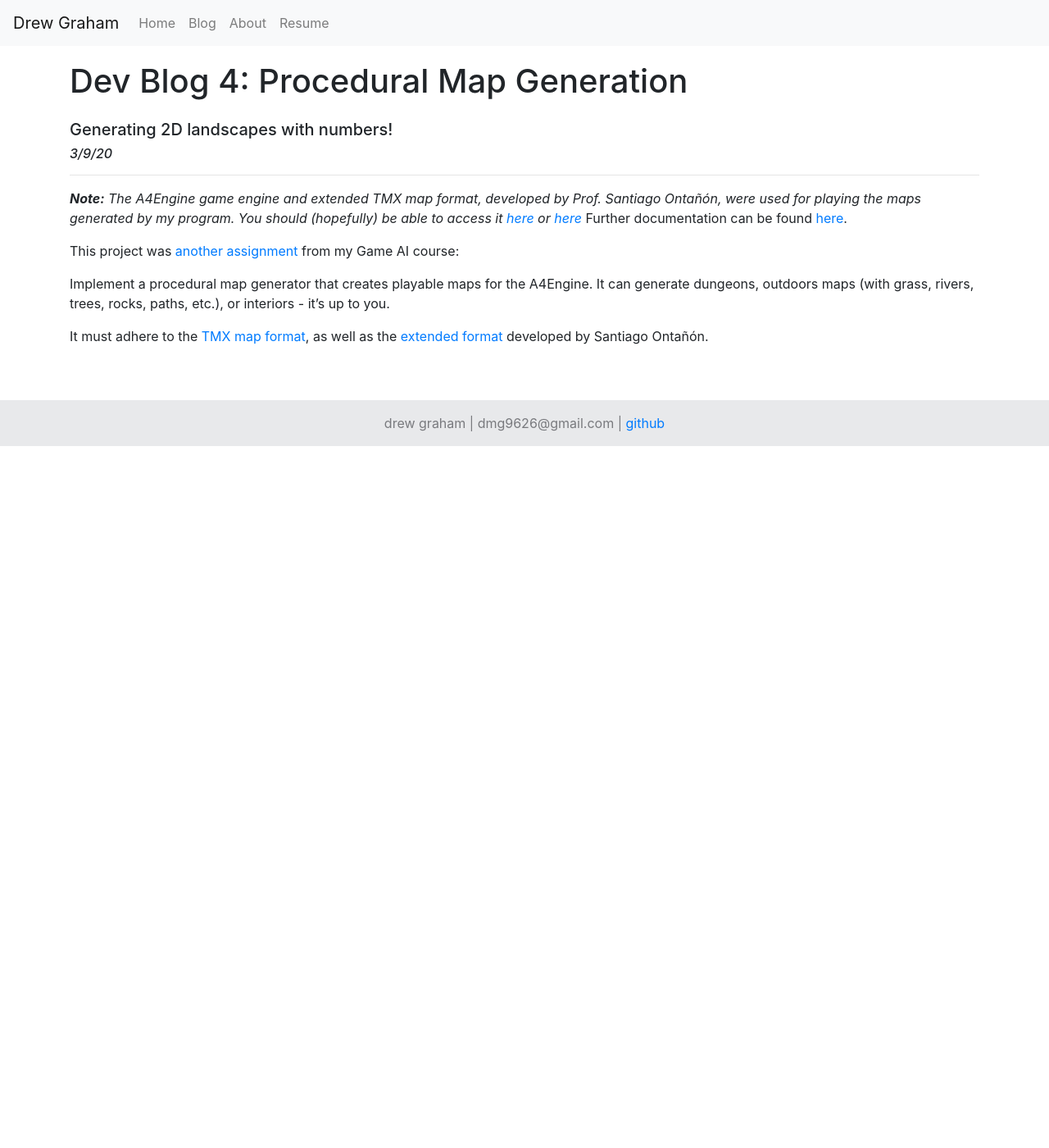
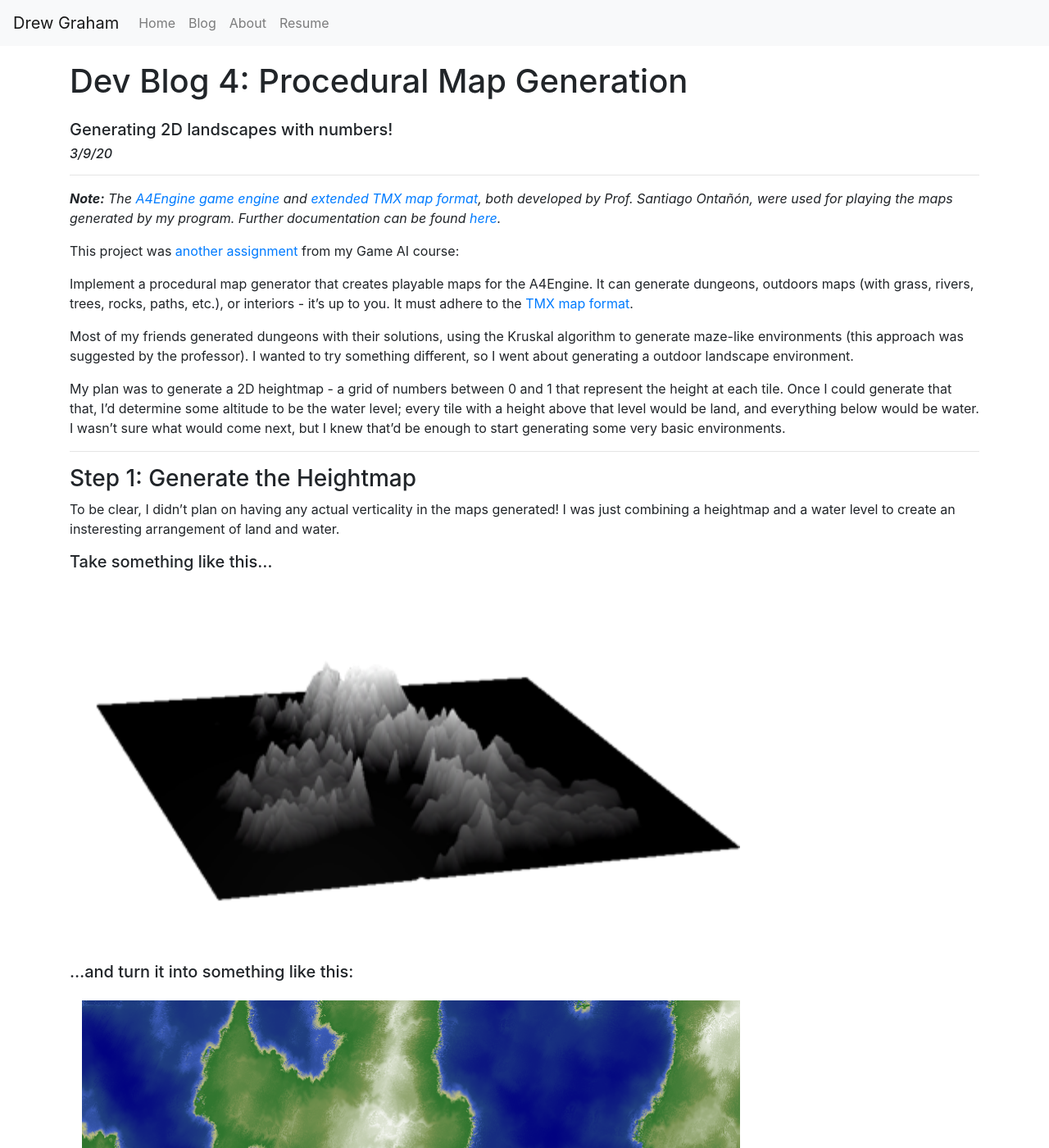
Before and after one commit to dmg9626/dmg9626.github.io, a Jekyll site: the page built from blog/proc-gen.md, in a window 1280 px wide and 1400 px high. Shown: the whole window at 82% size. Built offline with Jekyll 4.4.1, drawn with Linux system fonts in a browser that asks for light colours; nearby versions of some CDN libraries; library files that are not in the unit come from our copies; some of the changed text lies outside the part shown.

Commit message:
describing heightmap approach in proc-gen blog

````diff
--- a/blog/proc-gen.md
+++ b/blog/proc-gen.md
@@ -6,11 +6,82 @@ category: blog
 post_id: proc-gen
 ---
 
-***Note:** The A4Engine game engine and extended TMX map format, developed by Prof. Santiago Ontañón, were used for playing the maps generated by my program. You should (hopefully) be able to access it [here](https://www.cs.drexel.edu/~santi/teaching/2017/CS387/PCG/){:target="_blank"} or [here](https://www.cs.drexel.edu/~eb452/teaching/CS387-w20/PCG/){:target="_blank"}* Further documentation can be found [here](https://www.cs.drexel.edu/~santi/teaching/2017/CS387/PCG/A4Reference2.3.html){:target=_blank"}.
+***Note:** The [A4Engine game engine](https://www.cs.drexel.edu/~santi/teaching/2017/CS387/PCG/){:target="_blank"} and [extended TMX map format](https://www.cs.drexel.edu/~santi/teaching/2017/CS387/PCG/A4Reference2.3.html){:target="_blank"}, both developed by Prof. Santiago Ontañón, were used for playing the maps generated by my program. Further documentation can be found [here](https://www.cs.drexel.edu/~santi/teaching/2017/CS387/PCG/A4Reference2.3.html){:target="_blank"}.*
 
 This project was [another assignment](https://www.cs.drexel.edu/~santi/teaching/2017/CS387/PCG/projectA4PCGv2.3.html){:target="_blank"} from my Game AI course:
 
 > Implement a procedural map generator that creates playable maps for the A4Engine.
 > It can generate dungeons, outdoors maps (with grass, rivers, trees, rocks, paths, etc.), or interiors - it's up to you.
+> It must adhere to the [TMX map format](http://doc.mapeditor.org/en/stable/reference/tmx-map-format/){:target="_blank"}.
 
-It must adhere to the [TMX map format](http://doc.mapeditor.org/en/stable/reference/tmx-map-format/){:target="_blank"}, as well as the [extended format](https://www.cs.drexel.edu/~santi/teaching/2017/CS387/PCG/A4Reference2.3.html){:target=_blank"} developed by Santiago Ontañón.
+Most of my friends generated dungeons with their solutions, using the Kruskal algorithm to generate maze-like environments (this approach was suggested by the professor). I wanted to try something different, so I went about generating a outdoor landscape environment.
+
+My plan was to generate a 2D heightmap - a grid of numbers between 0 and 1 that represent the height at each tile. Once I could generate that that, I'd determine some altitude to be the water level; every tile with a height above that level would be land, and everything below would be water. I wasn't sure what would come next, but I knew that'd be enough to start generating some very basic environments.
+
+----
+### Step 1: Generate the Heightmap
+
+To be clear, I didn't plan on having any actual verticality in the maps generated! I was just combining a heightmap and a water level to create an insteresting arrangement of land and water.
+
+##### Take something like this...
+<img src="/assets/images/blog/proc-gen/heightmap_3d_reference.png" class="blog text-center" width="75%">
+
+##### ...and turn it into something like this:
+<img src="/assets/images/blog/proc-gen/heightmap_2d_reference.png" class="blog text-center" width="75%">
+
+*Note: my maps are generated at a much lower resolution - think Final Fantasy or Pokemon*
+
+I used the [diamond-square algorithm](https://en.wikipedia.org/wiki/Diamond-square_algorithm){:target="_blank"} to generate the heightmaps. It starts with intial height values in the corners and iteratively performs "Diamond" and "Square" averaging operations, forming increasingly granular diamonds/squares from the populated grid points until all points have been filled in. Each Diamond and Square operation applies a bit of "noise" so we don't get boring, perfectly-smooth maps.
+
+<img src="/assets/images/blog/proc-gen/diamond_square.png" class="blog text-center" width="100%">
+
+This limited me to square-shaped maps, but I didn't have a problem with that.
+
+I'd start with a heightmap with preset corner values:
+
+```
+0.22    0.00    0.00    0.00    0.00    0.00    0.00    0.00    0.09
+
+0.00    0.00    0.00    0.00    0.00    0.00    0.00    0.00    0.00
+
+0.00    0.00    0.00    0.00    0.00    0.00    0.00    0.00    0.00
+
+0.00    0.00    0.00    0.00    0.00    0.00    0.00    0.00    0.00
+
+0.00    0.00    0.00    0.00    0.00    0.00    0.00    0.00    0.00
+
+0.00    0.00    0.00    0.00    0.00    0.00    0.00    0.00    0.00
+
+0.00    0.00    0.00    0.00    0.00    0.00    0.00    0.00    0.00
+
+0.00    0.00    0.00    0.00    0.00    0.00    0.00    0.00    0.00
+
+0.32    0.00    0.00    0.00    0.00    0.00    0.00    0.00    0.60
+```
+
+And the diamond-square algorithm populates the rest of the map:
+
+```
+0.22    0.24    0.24    0.24    0.22    0.21    0.19    0.16    0.09
+
+0.25    0.26    0.22    0.24    0.21    0.23    0.18    0.20    0.18
+
+0.28    0.23    0.13    0.17    0.12    0.16    0.11    0.21    0.24
+
+0.29    0.25    0.16    0.17    0.14    0.17    0.17    0.26    0.29
+
+0.32    0.24    0.11    0.14    0.09    0.15    0.11    0.27    0.36
+
+0.31    0.27    0.18    0.21    0.16    0.24    0.21    0.34    0.40
+
+0.32    0.25    0.12    0.18    0.11    0.20    0.15    0.36    0.48
+
+0.31    0.28    0.26    0.26    0.28    0.30    0.35    0.43    0.51
+
+0.32    0.33    0.36    0.36    0.43    0.42    0.49    0.51    0.60
+```
+
+This was nice because I could control the types of maps being generated by specifying certain corner values. For example, if I want a valley running from the top-right to the bottom-left of the map, I'd set low values in those corners, and high values in the top-left/bottom-right corners.
+
+----
+### Step 2: Calculate the Water Level
````
Also changed, not shown: assets/images/blog/proc-gen/diamond_square.png (added), assets/images/blog/proc-gen/heightmap_2d_reference.png (added), assets/images/blog/proc-gen/heightmap_3d_reference.png (added).
